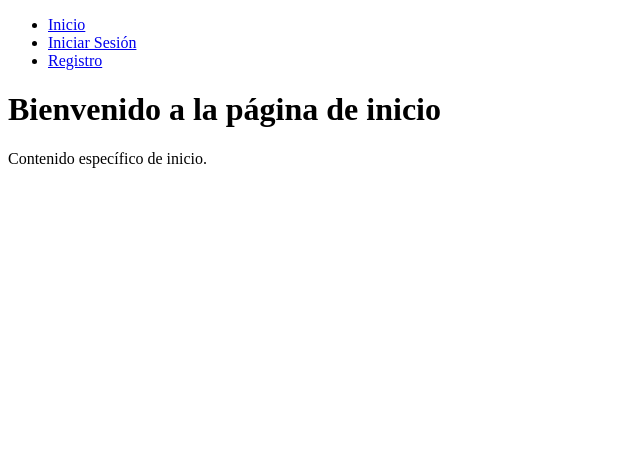
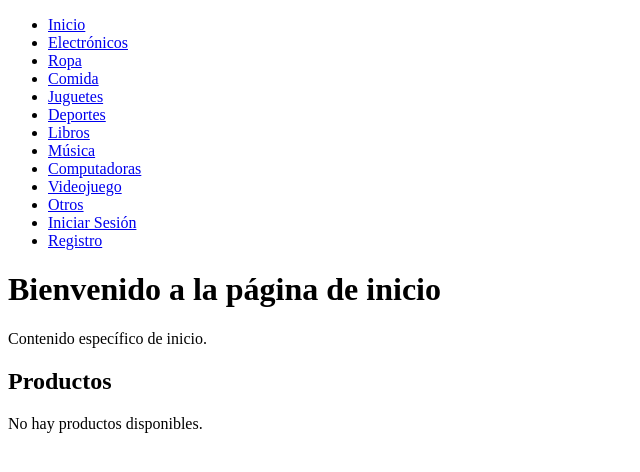
Before and after one commit to Emmanueloz/online_store, a Flask app: page / in a window 1280 px wide. Shown: the top 472 px of the page, without its empty margins (0-640 px from the left). Run offline with Flask 3, Linux system fonts and the light colour scheme; parts of the project's set-up code (start-up, migrations or seed data) failed here and were passed over.

Commit message:
enlistar productos al usuario comun

```diff
--- a/app/features/home/routes.py
+++ b/app/features/home/routes.py
@@ -1,8 +1,30 @@
-from flask import Blueprint, render_template
+from flask import Blueprint, render_template, redirect, url_for, flash
+from app.auth.role_authenticate import role_authenticate
+from app.auth.roles import Roles
+from app.features.products.model import Product
 
 home_bp = Blueprint('home', __name__, template_folder='templates')
 
 
 @home_bp.get('/')
 def index():
-    return render_template('index.jinja2')
+    context = {
+        'products': Product.query.all()
+    }
+    return render_template('index.jinja2', **context)
+
+
+@home_bp.get('/category/<path:path>/')
+def product_category(path):
+
+    if path not in ['electrónicos', 'ropa', 'comida', 'juguetes', 'deportes', 'libros', 'música', 'computadoras',
+                    'videojuego', 'otros']:
+        flash("Categoría no encontrada", 'error')
+        return redirect(url_for('home.index'))
+
+    context = {
+        'products': Product.query.filter(Product.category.like(path)).all(),
+        'category': path
+    }
+
+    return render_template('index.jinja2', **context)
--- a/app/features/home/templates/index.jinja2
+++ b/app/features/home/templates/index.jinja2
@@ -5,4 +5,32 @@
 {% block content %}
 <h1>Bienvenido a la página de inicio</h1>
 <p>Contenido específico de inicio.</p>
+
+<h2>
+  Productos
+  {% if category %}
+  de {{ category }}
+  {% endif %}
+</h2>
+
+{% if products %}
+
+<section>
+
+
+  {% for product in products %}
+  <article>
+    <h3>{{ product.name }}</h3>
+    <p>Precio: {{ product.price }}</p>
+    <p>Cantidad: {{ product.amount }}</p>
+    <p>Categoría: {{ product.category }}</p>
+  </article>
+
+  {% endfor %}
+
+</section>
+{% else %}
+<p>No hay productos disponibles.</p>
+{% endif %}
+
 {% endblock %}
--- a/app/templates/layout.jinja2
+++ b/app/templates/layout.jinja2
@@ -17,6 +17,17 @@
     <nav>
       <ul>
         <li><a href="{{ url_for('home.index') }}">Inicio</a></li>
+        <li><a href="{{ url_for('home.product_category', path='electrónicos') }}">Electrónicos</a></li>
+        <li><a href="{{ url_for('home.product_category', path='ropa') }}">Ropa</a></li>
+        <li><a href="{{ url_for('home.product_category', path='comida') }}">Comida</a></li>
+        <li><a href="{{ url_for('home.product_category', path='juguetes') }}">Juguetes</a></li>
+        <li><a href="{{ url_for('home.product_category', path='deportes') }}">Deportes</a></li>
+        <li><a href="{{ url_for('home.product_category', path='libros') }}">Libros</a></li>
+        <li><a href="{{ url_for('home.product_category', path='música') }}">Música</a></li>
+        <li><a href="{{ url_for('home.product_category', path='computadoras') }}">Computadoras</a></li>
+        <li><a href="{{ url_for('home.product_category', path='videojuego') }}">Videojuego</a></li>
+        <li><a href="{{ url_for('home.product_category', path='otros') }}">Otros</a></li>
+
         {% if current_user.is_authenticated %}
         {% if current_user.role == Roles.ADMIN %}
         <li><a href="{{ url_for('products.index') }}">Productos</a></li>
```
